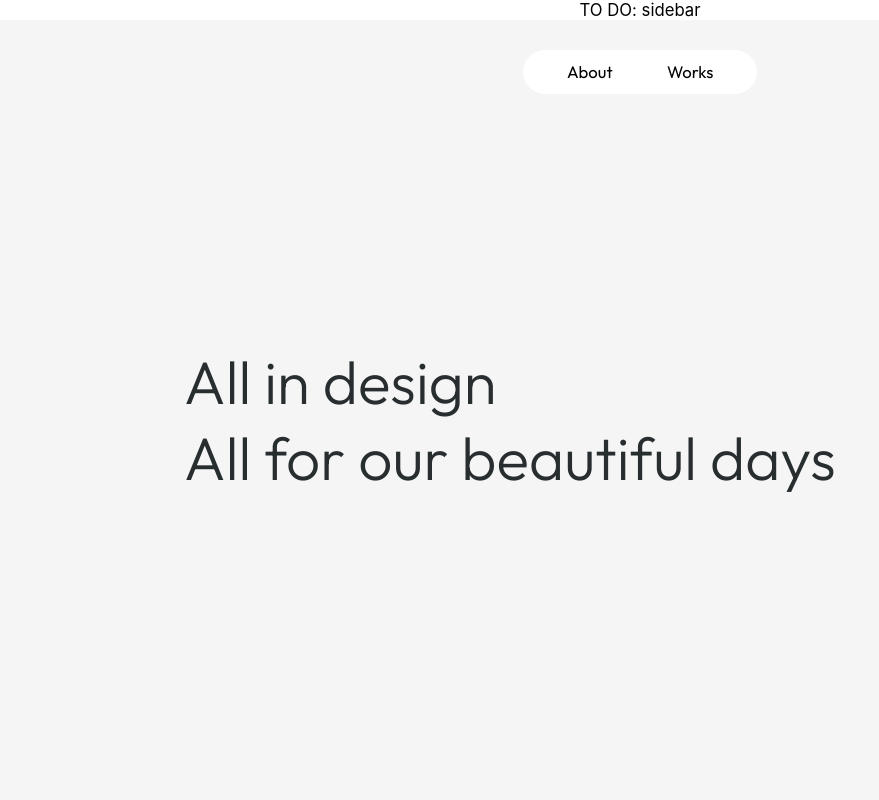
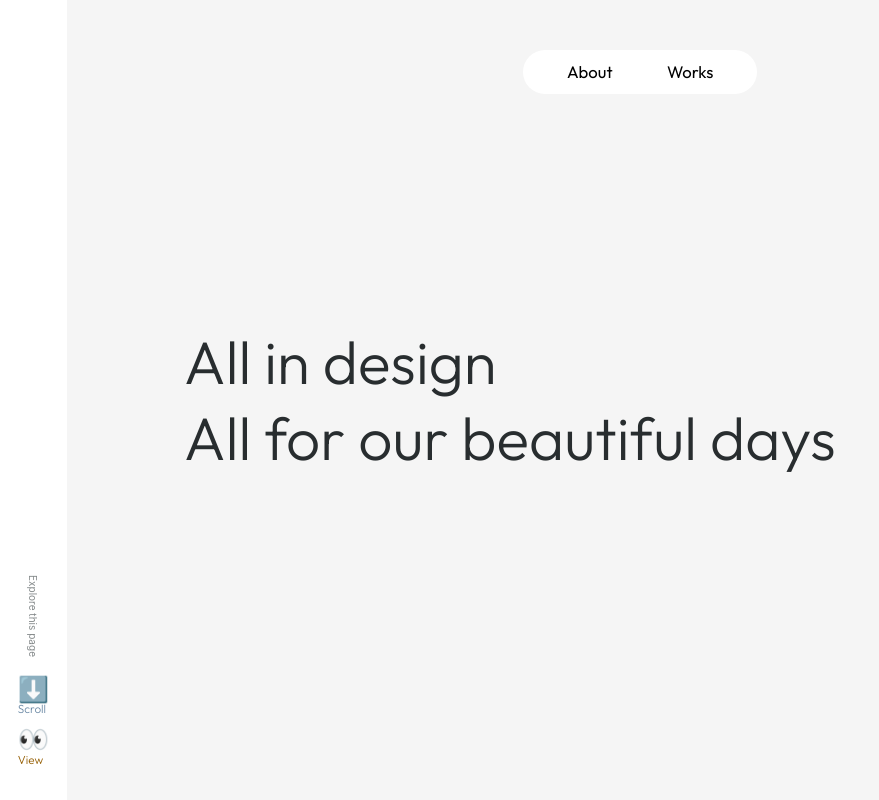
Before and after one commit to yihanYozikua/tai_portfolio, a React (Create React App) app: page /#/ in a window 1280 px wide. Shown: the top 800 px of the page, without its empty margins (0-879 px from the left). Built offline with nearby package versions, Linux system fonts and the light colour scheme; a web font is replaced by a local one.

Commit message:
add sidebar as a fixed ones

```diff
--- a/src/About.js
+++ b/src/About.js
@@ -21,7 +21,7 @@ export default function About() {
     <PageLayout>
       <section id={aboutCss.about}>
         <Navbar />
-        <Sidebar />
+        <Sidebar sidebarTitle="Explore this page" emoji_1="⬇️" emoji_1_text="Scroll" emoji_2="👀" emoji_2_text="View" />
 
         <div className={aboutCss.about_kv_container}>
           <div className={aboutCss.about_kv_contents}>
--- a/src/components/Sidebar.js
+++ b/src/components/Sidebar.js
@@ -5,10 +5,18 @@ import { Link } from 'react-router-dom'
 import { images } from '../images.ts'
 import sidebarCss from '../css/sidebar.module.scss'
 
-const Sidebar = ({ sidebarTitle, emoji_1, empji_1_text, emoji_2, emoji_2_text }) => {
+const Sidebar = ({ sidebarTitle, emoji_1, emoji_1_text, emoji_2, emoji_2_text }) => {
   return(
-    <div>
-      TO DO: sidebar
+    <div id={sidebarCss.sidebar}>
+      <div className={sidebarCss.title_prop}>{ sidebarTitle }</div>
+      <div className={sidebarCss.emoji_container}>
+        <div className={sidebarCss.emoji_prop}>{ emoji_1 }</div>
+        <div className={sidebarCss.emoji_text_prop} style={{color: "#6B89A5"}}>{ emoji_1_text }</div>
+      </div>
+      <div className={sidebarCss.emoji_container} style={{marginBottom: "2rem"}}>
+        <div className={sidebarCss.emoji_prop}>{ emoji_2 }</div>
+        <div className={sidebarCss.emoji_text_prop} style={{color: "#945D00"}}>{ emoji_2_text }</div>
+      </div>
     </div>
   )
 }
--- a/src/css/sidebar.module.scss
+++ b/src/css/sidebar.module.scss
@@ -3,5 +3,38 @@ $SIDEBAR_BG_COLOR: white;
 $COLOR_SIDEBAR_TEXT: black;
 
 #sidebar{
+  width: 4rem;
+  height: 100vh;
+  position: fixed;
+  top: 0;
+  left: 0;
+  background-color: $SIDEBAR_BG_COLOR;
+  display: flex;
+  flex-direction: column;
+  align-items: center;
+  justify-content: flex-end;
 
+  .title_prop{
+    writing-mode: vertical-rl;
+    text-orientation: mixed;
+    font-size: 0.6rem;
+    margin: 0.6rem 0;
+    color: #858A8B;
+  }
+  .emoji_container{
+    margin-top: 0.3rem;
+    margin-bottom: .1rem;
+    font-family: 'Outfit', sans-serif;
+    font-weight: 300;
+
+    .emoji_prop{
+      display: flex;
+      justify-content: center;
+      font-size: 1.5rem;
+    }
+    .emoji_text_prop{
+      font-size: 0.7rem;
+      margin-top: -.2rem;
+    }
+  }
 }
```
